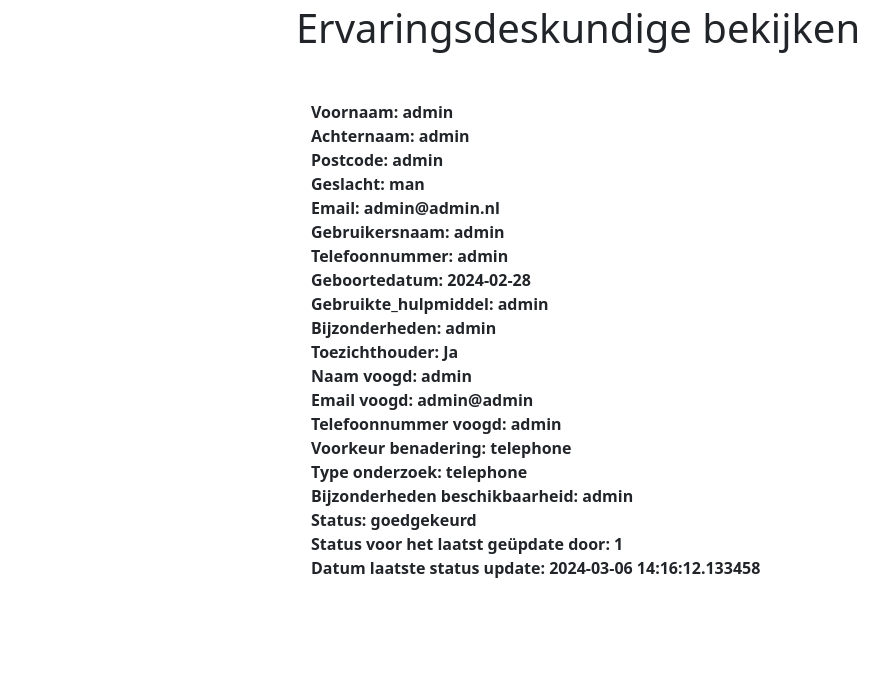
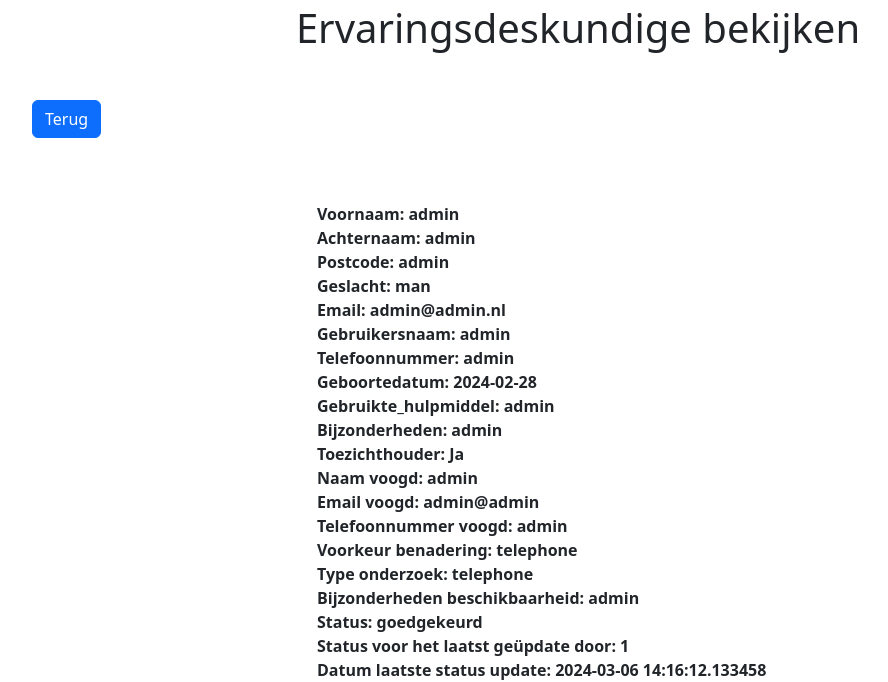
Before and after one commit to Wout-0981216/WP3-API-Testing, a Flask app: page /ervaringsdeskundige_view/1 in a window 1280 px wide. Shown: the part 353-1035 px from the top of the page, without its empty margins (62-950 px from the left). Before the commit the page ends 931 px from the top, so only its background shows below. Run offline with Flask 3, Linux system fonts and the light colour scheme; data comes from the database, SQL or seed files in the repository; tables that the repository leaves empty hold one stand-in row (values such as "Sample post"); some libraries are stand-ins or nearby versions.

Commit message:
added go back buttons

```diff
--- a/main/templates/ervaringsdeskundige_goedkeuren.html
+++ b/main/templates/ervaringsdeskundige_goedkeuren.html
@@ -6,6 +6,12 @@
 {% block content %}
 
 <h1 class="row justify-content-center">Ervaringsdeskundige goedkeuren</h1>
+    <div class="container mt-5">
+  <div class="row justify-content-left">
+    <div class="col-md-6">
+      <a href="#" class="btn btn-primary mb-3" onclick="history.back()">Terug</a>
+    </div>
+  </div>
 <div class="container mt-5">
   <table id="evd-table" border="1">
     <thead>
--- a/main/templates/view_ervaringsdeskundige.html
+++ b/main/templates/view_ervaringsdeskundige.html
@@ -6,6 +6,12 @@
 {% block content %}
 
 <h1 class="row justify-content-center">Ervaringsdeskundige bekijken</h1>
+    <div class="container mt-5">
+  <div class="row justify-content-left">
+    <div class="col-md-6">
+      <a href="#" class="btn btn-primary mb-3" onclick="history.back()">Terug</a>
+    </div>
+  </div>
 <div class="container mt-5">
   <div class="row justify-content-center">
     <div class="col-md-6">
```
Also changed, not shown: main/app.py (+0 -9 lines), main/templates/ervaringsdeskundige_overzicht.html (+7 -0 lines), main/templates/inschrijvingen.html (+7 -1 lines).
